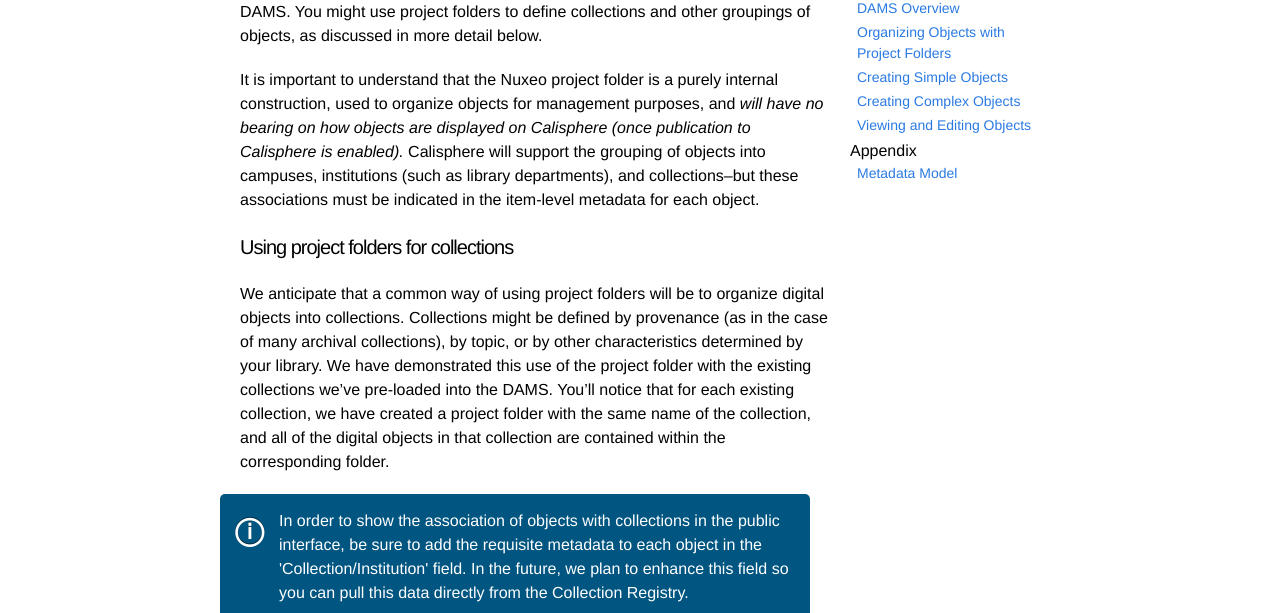
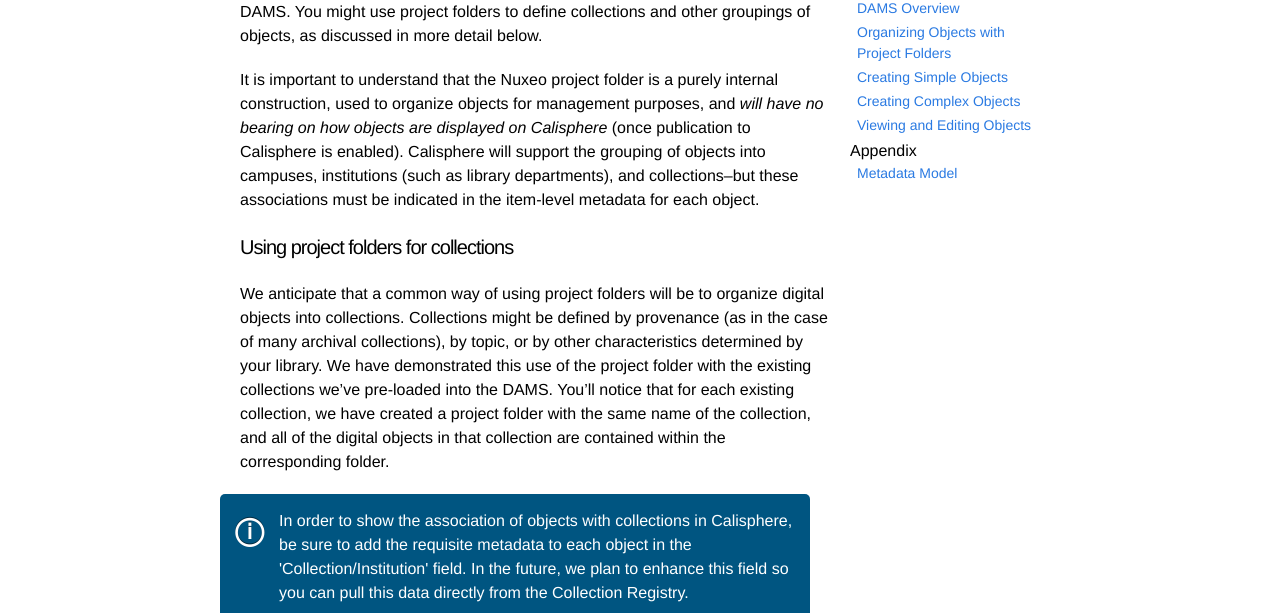
Before and after one commit to ucldc/ucldc-docs, a Jekyll site: the page built from docs/dams/organization.md, in a window 1280 px wide and 900 px high. Shown: the part 280-893 px from the top of the window. Built offline with Jekyll 4.4.1, drawn with Linux system fonts in a browser that asks for light colours; nearby versions of some CDN libraries.

Commit message:
Update organization.md

```diff
--- a/docs/dams/organization.md
+++ b/docs/dams/organization.md
@@ -10,12 +10,12 @@
 
 Project folders are the building blocks for organizing digital objects in the shared DAMS. You might use project folders to define collections and other groupings of objects, as discussed in more detail below.
 
-It is important to understand that the Nuxeo project folder is a purely internal construction, used to organize objects for management purposes, and _will have no bearing on how objects are displayed on Calisphere (once publication to Calisphere is enabled)._ Calisphere will support the grouping of objects into campuses, institutions (such as library departments), and collections--but these associations must be indicated in the item-level metadata for each object.
+It is important to understand that the Nuxeo project folder is a purely internal construction, used to organize objects for management purposes, and _will have no bearing on how objects are displayed on Calisphere_ (once publication to Calisphere is enabled). Calisphere will support the grouping of objects into campuses, institutions (such as library departments), and collections--but these associations must be indicated in the item-level metadata for each object.
 
 ### Using project folders for collections
 We anticipate that a common way of using project folders will be to organize digital objects into collections. Collections might be defined by provenance (as in the case of many archival collections), by topic, or by other characteristics determined by your library. We have demonstrated this use of the project folder with the existing collections we've pre-loaded into the DAMS. You'll notice that for each existing collection, we have created a project folder with the same name of the collection, and all of the digital objects in that collection are contained within the corresponding folder.
 
-<div class="note">In order to show the association of objects with collections in the public interface, be sure to add the requisite metadata to each object in the 'Collection/Institution' field. In the future, we plan to enhance this field so you can pull this data directly from the Collection Registry.</div>
+<div class="note">In order to show the association of objects with collections in Calisphere, be sure to add the requisite metadata to each object in the 'Collection/Institution' field. In the future, we plan to enhance this field so you can pull this data directly from the Collection Registry.</div>
 
 ### Other use cases
 Project folders don't necessarily have to represent collections. Here are a few other ways you might use them:
```
